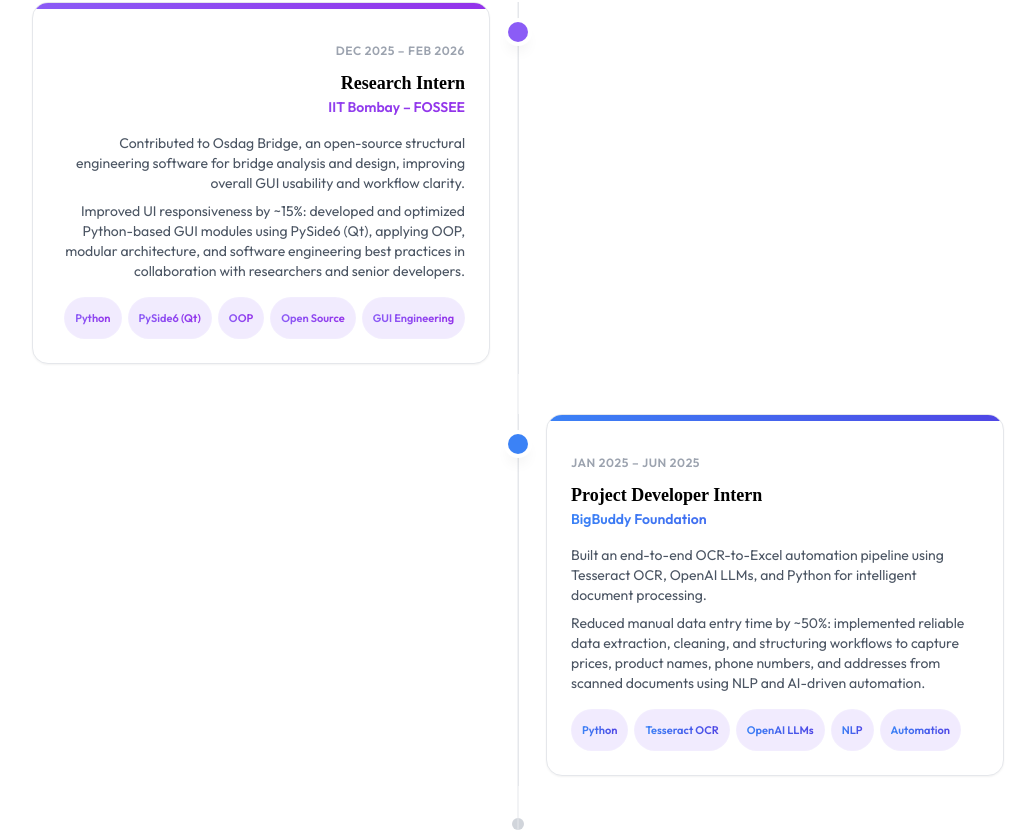
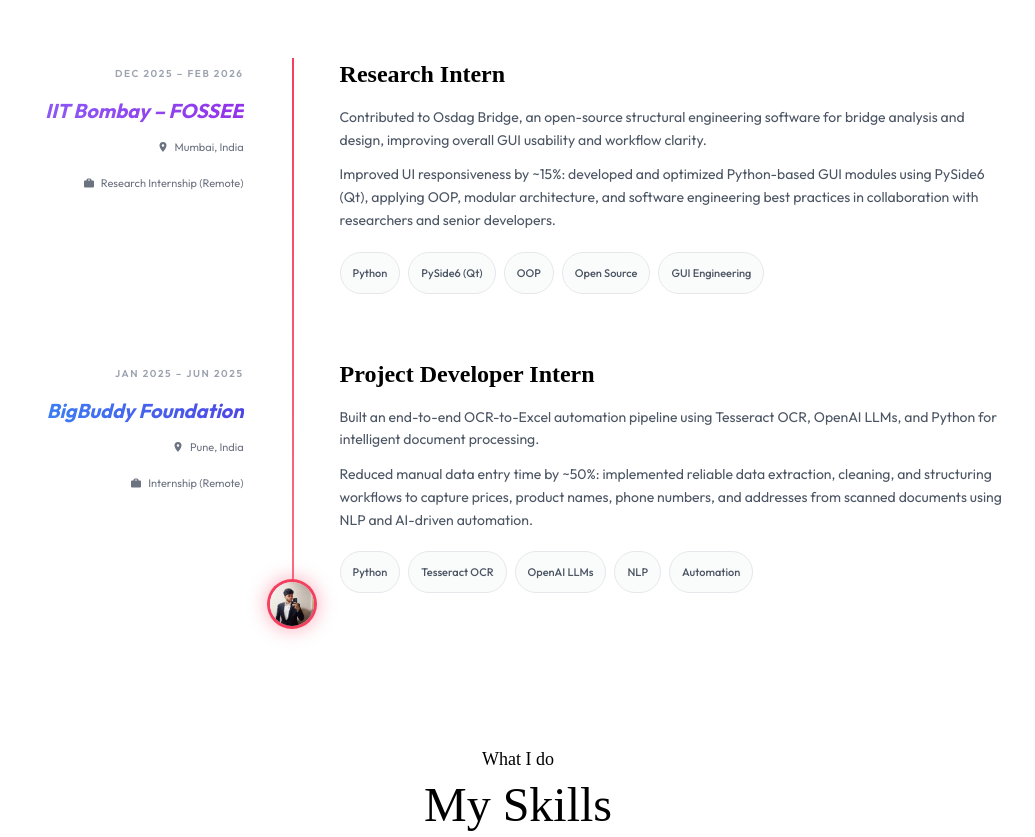
Before and after one commit to AdityaWagh06/Aditya.Wagh-Portfolio, a React (Vite) app: page / in a window 1280 px wide. Shown: the part 1863-2700 px from the top of the page, without its empty margins (122-1157 px from the left). Built offline with nearby package versions, Linux system fonts and the light colour scheme; a web font is replaced by a local one.

Commit message:
feat: redesign experience section with scroll-driven animated timeline spine

```diff
--- a/src/components/Experience.jsx
+++ b/src/components/Experience.jsx
@@ -1,127 +1,205 @@
 import { useRef, useEffect, useState } from 'react'
-import { EXPERIENCE } from '../content'
+import { EXPERIENCE, HEADER } from '../content'
 
-function useInView(threshold = 0.2) {
-    const ref = useRef(null)
-    const [inView, setInView] = useState(false)
+// ── inline SVG icons ─────────────────────────────────────────────────────────
+const MapPin = () => (
+    <svg viewBox="0 0 24 24" fill="currentColor" className="w-3 h-3 shrink-0">
+        <path d="M12 2a7 7 0 0 0-7 7c0 4.9 7 13 7 13s7-8.1 7-13a7 7 0 0 0-7-7Zm0 9.5a2.5 2.5 0 1 1 0-5 2.5 2.5 0 0 1 0 5Z"/>
+    </svg>
+)
+const Briefcase = () => (
+    <svg viewBox="0 0 24 24" fill="currentColor" className="w-3 h-3 shrink-0">
+        <path d="M20 7h-3V6a3 3 0 0 0-3-3h-4a3 3 0 0 0-3 3v1H4a2 2 0 0 0-2 2v10a2 2 0 0 0 2 2h16a2 2 0 0 0 2-2V9a2 2 0 0 0-2-2ZM10 6a1 1 0 0 1 1-1h2a1 1 0 0 1 1 1v1h-4V6Z"/>
+    </svg>
+)
+
+// ── scroll-driven animated timeline ─────────────────────────────────────────
+export default function Experience() {
+    const containerRef = useRef(null)
+    const [fillPx, setFillPx] = useState(0)
+    const [totalH, setTotalH] = useState(0)
+
     useEffect(() => {
-        const obs = new IntersectionObserver(([e]) => { if (e.isIntersecting) setInView(true) }, { threshold })
-        if (ref.current) obs.observe(ref.current)
-        return () => obs.disconnect()
-    }, [threshold])
-    return [ref, inView]
+        const onScroll = () => {
+            if (!containerRef.current) return
+            const el   = containerRef.current
+            const rect = el.getBoundingClientRect()
+            const h    = el.offsetHeight
+            setTotalH(h)
+            // fill starts when section top crosses 60 % down the viewport,
+            // completes when section scrolls fully past that point
+            const scrolled = window.innerHeight * 0.6 - rect.top
+            setFillPx(Math.min(h, Math.max(0, scrolled)))
         }
+        window.addEventListener('scroll', onScroll, { passive: true })
+        onScroll()
+        return () => window.removeEventListener('scroll', onScroll)
+    }, [])
 
-function ExperienceCard({ item, index }) {
-    const [ref, inView] = useInView(0.15)
-    const isLeft = index % 2 === 0
+    // keep dot centre inside the container bounds
+    const dotCY = Math.min(totalH - 22, Math.max(22, fillPx))
 
     return (
+        <section
+            id="experience"
+            className="w-full px-[5%] sm:px-[8%] lg:px-[12%] py-20 scroll-mt-20"
+        >
+            {/* heading */}
+            <h4 className="text-center font-Ovo text-lg mb-2 text-gray-500 dark:text-gray-400">
+                Where I've worked
+            </h4>
+            <h2 className="text-center font-Ovo text-3xl sm:text-5xl dark:text-white">
+                Experience
+            </h2>
+            <p className="text-center max-w-2xl mx-auto mt-5 mb-20 font-Ovo text-sm sm:text-base text-gray-600 dark:text-gray-400">
+                A journey through my professional roles — research, development, and real-world impact.
+            </p>
+
+            {/* ══ DESKTOP — 3-column timeline ══════════════════════════════════
+                [left: company info] │ [animated spine] │ [right: role detail]
+            ══════════════════════════════════════════════════════════════════ */}
+            <div ref={containerRef} className="relative hidden sm:block">
+
+                {/* grey full-height background line */}
+                <div className="absolute top-0 bottom-0 left-[260px] w-px bg-gray-200 dark:bg-white/10 pointer-events-none" />
+
+                {/* red scroll-progress fill */}
                 <div
-            ref={ref}
-            className={`relative flex items-start gap-0 w-full
-                ${isLeft ? 'flex-row' : 'flex-row-reverse'}
-                transition-all duration-700 ease-out
-                ${inView ? 'opacity-100 translate-y-0' : 'opacity-0 translate-y-10'}`}
+                    className="absolute top-0 left-[260px] w-[2px] bg-gradient-to-b from-rose-500 to-rose-400 pointer-events-none"
+                    style={{ height: fillPx }}
+                />
+
+                {/* moving avatar dot — travels with scroll */}
+                <div
+                    className="absolute left-[260px] -translate-x-1/2
+                               w-[44px] h-[44px] rounded-full overflow-hidden
+                               ring-[3px] ring-rose-500
+                               shadow-[0_0_18px_5px_rgba(244,63,94,0.35)]
+                               pointer-events-none z-20"
+                    style={{ top: dotCY - 22 }}
                 >
-            {/* Card — takes 45% on each side */}
-            <div className={`w-[calc(50%-28px)] ${isLeft ? 'pr-0 text-right' : 'pl-0 text-left'}`}>
-                <div className={`inline-block w-full rounded-2xl border border-gray-200 dark:border-white/10 bg-white dark:bg-[#0d0d0d] shadow-sm hover:shadow-md transition-shadow duration-300 overflow-hidden`}>
-                    {/* Gradient top bar */}
-                    <div className={`h-1.5 w-full bg-gradient-to-r ${item.color}`} />
-                    <div className="p-5 sm:p-6">
-                        <span className="text-xs font-semibold uppercase tracking-wider text-gray-400 dark:text-gray-500">{item.period}</span>
-                        <h3 className="text-base sm:text-lg font-bold font-Ovo dark:text-white mt-1">{item.role}</h3>
-                        <p className={`text-sm font-semibold bg-gradient-to-r ${item.color} bg-clip-text text-transparent mb-4`}>{item.company}</p>
-                        <ul className={`space-y-2 ${isLeft ? 'text-right' : 'text-left'}`}>
-                            {item.points.map((pt, i) => (
-                                <li key={i} className="text-xs sm:text-sm text-gray-600 dark:text-gray-400 leading-relaxed">
+                    <img
+                        src={HEADER.profileImg}
+                        alt="Aditya"
+                        className="w-full h-full object-cover"
+                    />
+                </div>
+
+                {/* experience entries */}
+                <div className="flex flex-col gap-16 pb-8">
+                    {EXPERIENCE.map((item, i) => (
+                        <div key={i} className="flex items-start">
+
+                            {/* ── left: company meta ── */}
+                            <div className="w-[252px] pr-10 shrink-0 text-right">
+                                <p className="text-[10px] font-semibold uppercase tracking-[0.16em] text-gray-400 dark:text-gray-500 mb-2">
+                                    {item.period}
+                                </p>
+                                <h3 className={`text-xl font-bold italic leading-tight bg-gradient-to-r ${item.color} bg-clip-text text-transparent`}>
+                                    {item.company}
+                                </h3>
+                                {item.location && (
+                                    <div className="flex items-center justify-end gap-1.5 mt-2 text-[11px] text-gray-500 dark:text-gray-500">
+                                        <MapPin /> {item.location}
+                                    </div>
+                                )}
+                                {item.type && (
+                                    <div className="flex items-center justify-end gap-1.5 mt-1 text-[11px] text-gray-500 dark:text-gray-500">
+                                        <Briefcase /> {item.type}
+                                    </div>
+                                )}
+                            </div>
+
+                            {/* ── right: role details ── */}
+                            <div className="flex-1 pl-14">
+                                <h4 className="text-xl sm:text-2xl font-bold font-Ovo dark:text-white mb-4">
+                                    {item.role}
+                                </h4>
+                                <div className="space-y-3">
+                                    {item.points.map((pt, j) => (
+                                        <p key={j} className="text-sm text-gray-600 dark:text-gray-400 leading-relaxed">
                                             {pt}
-                                </li>
+                                        </p>
                                     ))}
-                        </ul>
-                        <div className={`flex flex-wrap gap-1.5 mt-4 ${isLeft ? 'justify-end' : 'justify-start'}`}>
+                                </div>
+                                <div className="flex flex-wrap gap-2 mt-5">
                                     {item.tags.map(t => (
-                                <span key={t} className={`px-2.5 py-1 rounded-full text-[11px] font-medium bg-gradient-to-r ${item.color} bg-opacity-10 text-white bg-clip-border border border-white/10`}
-                                    style={{ background: 'rgba(139,92,246,0.12)', color: 'inherit' }}>
-                                    <span className={`bg-gradient-to-r ${item.color} bg-clip-text text-transparent font-semibold`}>{t}</span>
+                                        <span
+                                            key={t}
+                                            className="px-3 py-1 rounded-full text-[11px] font-medium
+                                                       border border-gray-200 dark:border-white/15
+                                                       text-gray-600 dark:text-gray-300
+                                                       bg-gray-50/80 dark:bg-white/5"
+                                        >
+                                            {t}
                                         </span>
                                     ))}
                                 </div>
                             </div>
                         </div>
-            </div>
-
-            {/* Centre spine — dot + line */}
-            <div className="relative flex flex-col items-center w-14 shrink-0 self-stretch">
-                {/* Vertical line segment */}
-                <div className="absolute inset-0 flex justify-center">
-                    <div className="w-px bg-gray-200 dark:bg-white/10 h-full" />
-                </div>
-                {/* Dot */}
-                <div className={`relative z-10 mt-5 w-5 h-5 rounded-full ${item.dot} ring-4 ring-white dark:ring-[#111] shadow-lg`} />
-            </div>
-
-            {/* Empty spacer on the other side */}
-            <div className="w-[calc(50%-28px)]" />
-        </div>
-    )
-}
-
-export default function Experience() {
-    return (
-        <div id="experience" className="w-full px-[5%] sm:px-[8%] lg:px-[12%] py-10 scroll-mt-20">
-            <h4 className="text-center mb-2 text-lg font-Ovo">Where I've worked</h4>
-            <h2 className="text-center text-3xl sm:text-5xl font-Ovo">Experience</h2>
-            <p className="text-center max-w-2xl mx-auto mt-5 mb-16 font-Ovo text-sm sm:text-base">
-                A journey through my professional roles — research, development, and real-world impact.
-            </p>
-
-            {/* Timeline container */}
-            <div className="relative hidden sm:block">
-                {/* Full-height spine */}
-                <div className="absolute left-1/2 -translate-x-1/2 top-0 bottom-0 w-px bg-gray-200 dark:bg-white/10" />
-
-                <div className="flex flex-col gap-10">
-                    {EXPERIENCE.map((item, i) => (
-                        <ExperienceCard key={item.company} item={item} index={i} />
                     ))}
                 </div>
 
-                {/* End cap dot */}
-                <div className="flex justify-center mt-8">
-                    <div className="w-3 h-3 rounded-full bg-gray-300 dark:bg-white/20 ring-4 ring-white dark:ring-[#111]" />
-                </div>
+                {/* end-cap dot */}
+                <div
+                    className="absolute left-[260px] -translate-x-1/2 bottom-0
+                               w-2.5 h-2.5 rounded-full
+                               bg-gray-300 dark:bg-white/20
+                               ring-4 ring-white dark:ring-[#111]"
+                />
             </div>
 
-            {/* Mobile: single column stacked cards */}
+            {/* ══ MOBILE — stacked cards (no spine) ═════════════════════════ */}
             <div className="sm:hidden flex flex-col gap-6">
-                {EXPERIENCE.map((item, i) => {
-                    const [ref, inView] = [useRef(null), true] // always visible on mobile
-                    return (
-                        <div key={item.company} className="rounded-2xl border border-gray-200 dark:border-white/10 bg-white dark:bg-[#0d0d0d] shadow-sm overflow-hidden">
+                {EXPERIENCE.map((item, i) => (
+                    <div
+                        key={i}
+                        className="rounded-2xl border border-gray-200 dark:border-white/10
+                                   bg-white dark:bg-[#0d0d0d] shadow-sm overflow-hidden"
+                    >
                         <div className={`h-1.5 w-full bg-gradient-to-r ${item.color}`} />
                         <div className="p-5">
-                                <span className="text-xs font-semibold uppercase tracking-wider text-gray-400 dark:text-gray-500">{item.period}</span>
-                                <h3 className="text-base font-bold font-Ovo dark:text-white mt-1">{item.role}</h3>
-                                <p className={`text-sm font-semibold bg-gradient-to-r ${item.color} bg-clip-text text-transparent mb-4`}>{item.company}</p>
-                                <ul className="space-y-2">
+                            <p className="text-[10px] uppercase tracking-widest text-gray-400 mb-1">
+                                {item.period}
+                            </p>
+                            <h3 className={`text-lg font-bold italic bg-gradient-to-r ${item.color} bg-clip-text text-transparent`}>
+                                {item.company}
+                            </h3>
+                            {item.location && (
+                                <div className="flex items-center gap-1.5 mt-1 text-[11px] text-gray-500">
+                                    <MapPin /> {item.location}
+                                </div>
+                            )}
+                            {item.type && (
+                                <div className="flex items-center gap-1.5 mt-0.5 mb-3 text-[11px] text-gray-500">
+                                    <Briefcase /> {item.type}
+                                </div>
+                            )}
+                            <h4 className="text-base font-bold dark:text-white mt-3 mb-3">{item.role}</h4>
+                            <div className="space-y-2">
                                 {item.points.map((pt, j) => (
-                                        <li key={j} className="text-sm text-gray-600 dark:text-gray-400 leading-relaxed">{pt}</li>
+                                    <p key={j} className="text-xs text-gray-600 dark:text-gray-400 leading-relaxed">
+                                        {pt}
+                                    </p>
                                 ))}
-                                </ul>
+                            </div>
                             <div className="flex flex-wrap gap-1.5 mt-4">
                                 {item.tags.map(t => (
-                                        <span key={t} className="px-2.5 py-1 rounded-full text-[11px] border border-gray-200 dark:border-white/10">
-                                            <span className={`bg-gradient-to-r ${item.color} bg-clip-text text-transparent font-semibold`}>{t}</span>
+                                    <span
+                                        key={t}
+                                        className="px-2.5 py-1 rounded-full text-[10px] font-medium
+                                                   border border-gray-200 dark:border-white/10"
+                                    >
+                                        <span className={`bg-gradient-to-r ${item.color} bg-clip-text text-transparent`}>
+                                            {t}
+                                        </span>
                                     </span>
                                 ))}
                             </div>
                         </div>
                     </div>
-                    )
-                })}
+                ))}
             </div>
-        </div>
+        </section>
     )
 }
--- a/src/content.js
+++ b/src/content.js
@@ -236,7 +236,9 @@ export const EXPERIENCE = [
     {
         role:     'Research Intern',
         company:  'IIT Bombay – FOSSEE',
-        period:   'Dec 2025 – Feb 2026',
+        period:   'DEC 2025 – FEB 2026',
+        location: 'Mumbai, India',
+        type:     'Research Internship (Remote)',
         color:    'from-violet-500 to-purple-600',
         dot:      'bg-violet-500',
         points: [
@@ -248,7 +250,9 @@ export const EXPERIENCE = [
     {
         role:     'Project Developer Intern',
         company:  'BigBuddy Foundation',
-        period:   'Jan 2025 – Jun 2025',
+        period:   'JAN 2025 – JUN 2025',
+        location: 'Pune, India',
+        type:     'Internship (Remote)',
         color:    'from-blue-500 to-indigo-600',
         dot:      'bg-blue-500',
         points: [
```
Lines whose indentation alone changed are shown as unchanged.
